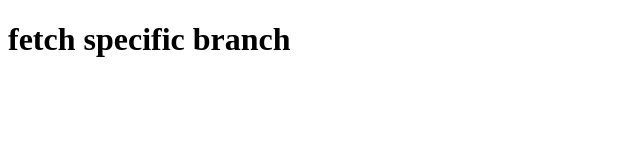
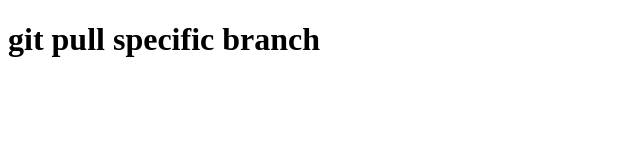
Before and after one commit to cleysonLA/test-git, a plain HTML site: page index.html in a window 1280 px wide. Shown: the whole page, without its empty margins (0-640 px from the left). Drawn offline with Linux system fonts and the light colour scheme.

Commit message:
test git pull

```diff
--- a/index.html
+++ b/index.html
@@ -6,6 +6,6 @@
     <title>Document</title>
 </head>
 <body>
-    <h1>fetch specific branch</h1>
+    <h1>git pull specific branch</h1>
 </body>
 </html>
```
